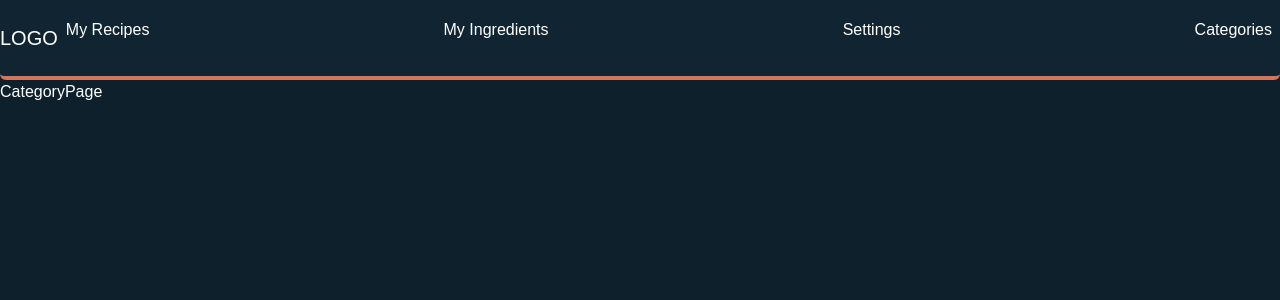
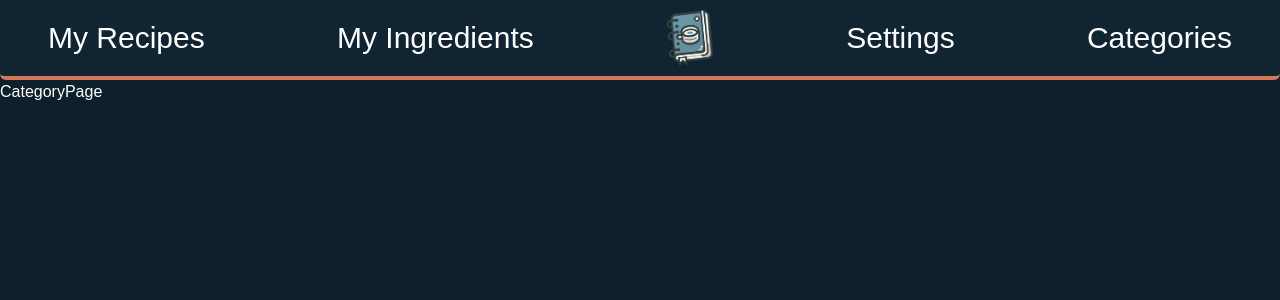
Before and after one commit to MaxPW777/myRecipeTracker, a Next.js app in the folder frontend/: page /categories in a window 1280 px wide. Shown: the top 300 px of the page. Built offline with nearby package versions, Linux system fonts and the light colour scheme; a web font is replaced by a local one.

Commit message:
[+] page and header design

```diff
--- a/frontend/app/components/Header.tsx
+++ b/frontend/app/components/Header.tsx
@@ -2,8 +2,7 @@ import React from 'react'
 import Navbar from './Navbar'
 function Header() {
     return (
-        <header className='w-full bg-secondarybg h-20 border-b-4 border-accent rounded-b-md flex items-center justify-around text-white'>
-            <h1 className='text-xl'>LOGO</h1>
+        <header className='w-full bg-secondarybg h-20 border-b-4 border-accent rounded-b-md flex items-center text-white text-3xl px-10'>
             <Navbar />
         </header>
     )
--- a/frontend/app/components/Navbar.tsx
+++ b/frontend/app/components/Navbar.tsx
@@ -1,6 +1,7 @@
 "use client"
 // If you're using Next.js, ensure to import Link from 'next/link'
 import Link from 'next/link';
+import Image from "next/image";
 import useIsMobile from '../hooks/useIsMobile'
 
 function Navbar() {
@@ -18,15 +19,27 @@ function Navbar() {
     }
 
     return (
-        <nav className='p-2 h-14 w-full '>
-            <ul className='flex items-center justify-between gap-4'>
-                {links.map((route) => {
-                    return (
-                        <li key={route[0]}>
-                            <Link href={route[1]}>{route[0]}</Link>
-                        </li>
-                    )
-                })}
+        <nav className='p-2 h-14 w-full flex items-center'>
+            <ul className='flex w-full items-center justify-between gap-4'>
+                <li>
+                    <Link href={'/myrecipes'}>My Recipes</Link>
+                </li>
+                <li>
+                    <Link href={'/ingredients'}>My Ingredients</Link>
+                </li>
+                <li>
+                    <Link href={'/'}><Image className={'w-12'}
+                                                    width={456} height={547}
+                                                    src={'/logo.png'}
+                                                    alt={'logo'}/></Link>
+                </li>
+                <li>
+                    <Link href={'/settings'}>Settings</Link>
+                </li>
+                <li>
+                    <Link href={'/categories'}>Categories</Link>
+                </li>
+
             </ul>
         </nav>
     )
--- a/frontend/app/globals.css
+++ b/frontend/app/globals.css
@@ -2,6 +2,12 @@
 @tailwind components;
 @tailwind utilities;
 
-body{
-    @apply bg-mainbg text-white;
+body {
+    @apply bg-mainbg text-white h-screen w-screen;
 }
+
+@layer components {
+    .main-block {
+        @apply border border-border bg-secondarybg shadow-2xl h-full w-full text-3xl rounded;
+    }
+}
--- a/frontend/app/page.tsx
+++ b/frontend/app/page.tsx
@@ -1,9 +1,18 @@
 import React from 'react'
+import MyRecipeContainer from './components/MyRecipeContainer'
 
 function HomePage() {
-  return (
-    <main className='h-full w-full'>HomePage</main>
-  )
+    return (
+        <main
+            className='h-[calc(100%-5rem)] w-full justify-center items-center gap-4 flex p-10 '>
+            <div className={'main-block p-5 flex flex-col gap-4'}>
+                <p>My Ingredient</p>
+                <div className={'h-full w-full border rounded'}>
+                </div>
+            </div>
+            <MyRecipeContainer/>
+        </main>
+    )
 }
 
 export default HomePage
```
Also changed, not shown: frontend/public/logo.png (added).
